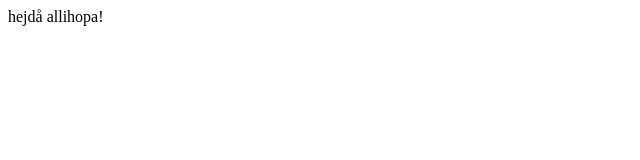
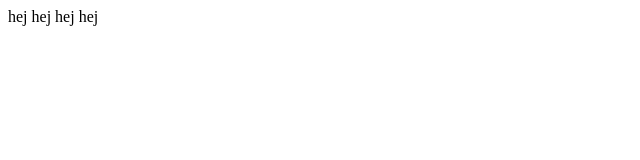
Before and after one commit to SjostromJesper/PROG23, a plain HTML site: page index.html in a window 1280 px wide. Shown: the full height of the page, 0-640 px from the left. Drawn offline with Linux system fonts and the light colour scheme.

Commit message:
testing to push some changes

```diff
--- a/index.html
+++ b/index.html
@@ -6,6 +6,9 @@
     <title>Document</title>
 </head>
 <body>
-    hejdå allihopa!
+    hej
+    hej
+    hej
+    hej
 </body>
 </html>
```
